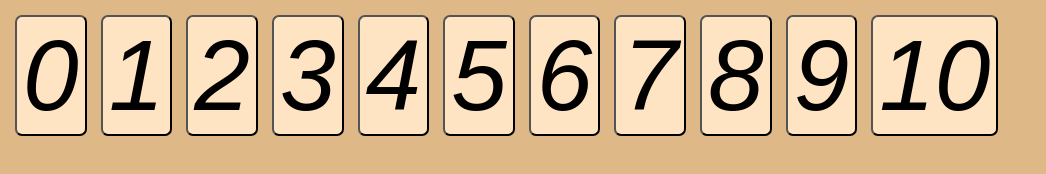
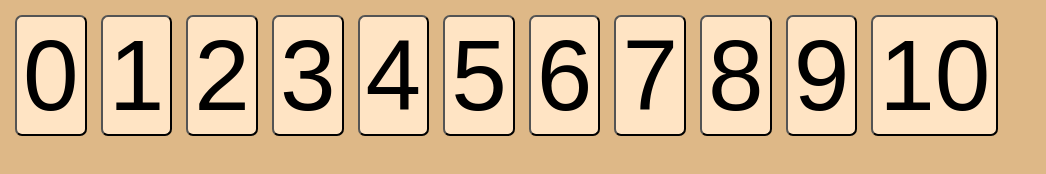
Before and after one commit to yasarcu/mete, a plain HTML site: page index.html in a window 1280 px wide. Shown: the whole page, without its empty margins (0-1046 px from the left). Drawn offline with Linux system fonts and the light colour scheme.

Commit message:
Style'da kucuk duzeltmeler

```diff
--- a/index.html
+++ b/index.html
@@ -6,7 +6,7 @@
     <meta http-equiv="X-UA-Compatible" content="ie=edge">
     <link rel="stylesheet" href="style.css">
     <script src="mete.js"></script>
-    <title>Document</title>
+    <title>Metenin sayilari</title>
 </head>
 <body id="boddy">
     <button value="sifir" onclick="play(this.value)">0</button>
--- a/style.css
+++ b/style.css
@@ -1,6 +1,6 @@
 button {
     font-size: 100px;
-    font-style: italic;
+    /* font-style: italic; */
     float: left;
     margin: 7px;
     background-color: bisque;
```
